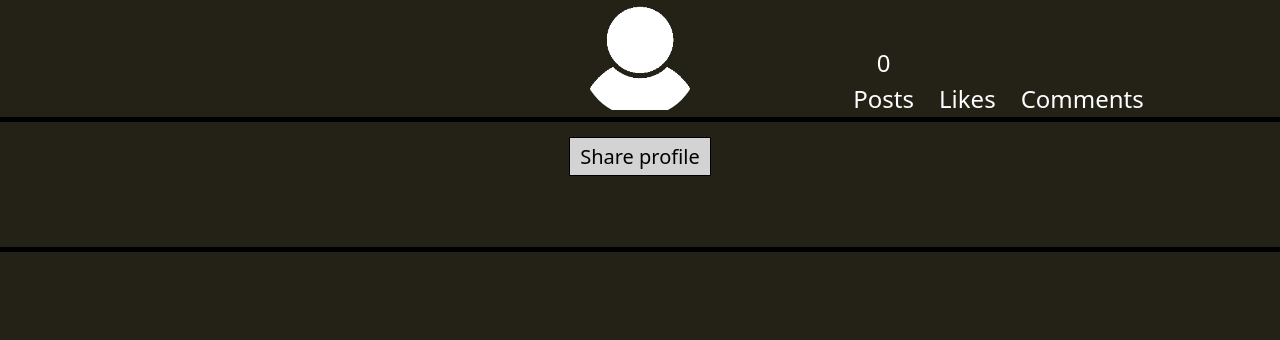
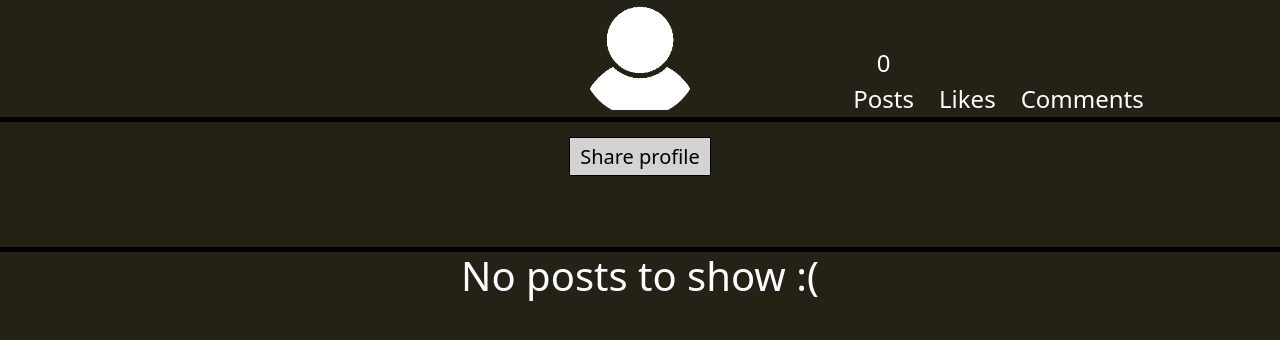
Before and after one commit to Dimpex0/pictopia, a Django app: template templates/account/details.html in a window 1280 px wide. Shown: the part 114-454 px from the top of the page. Run offline with Django 4.2, Linux system fonts and the light colour scheme; the template is opened without the code that fills it, so the values that code supplies are empty; some libraries are stand-ins or nearby versions; some web fonts are replaced.

Commit message:
design changes

```diff
--- a/templates/account/details.html
+++ b/templates/account/details.html
@@ -53,6 +53,7 @@
             {% endif %}
             </div>
         </div>
+        {% if posts %}
             <div class="user-posts-container">
                 <div class="user-posts-grid">
                     {% for post in posts %}
@@ -62,6 +63,9 @@
                     {% endfor %}
                 </div>
             </div>
+        {% else %}
+            <h1 style="text-align: center">No posts to show :(</h1>
+        {% endif %}
     </div>
 
 {% endblock %}
```
Lines whose indentation alone changed are shown as unchanged.
